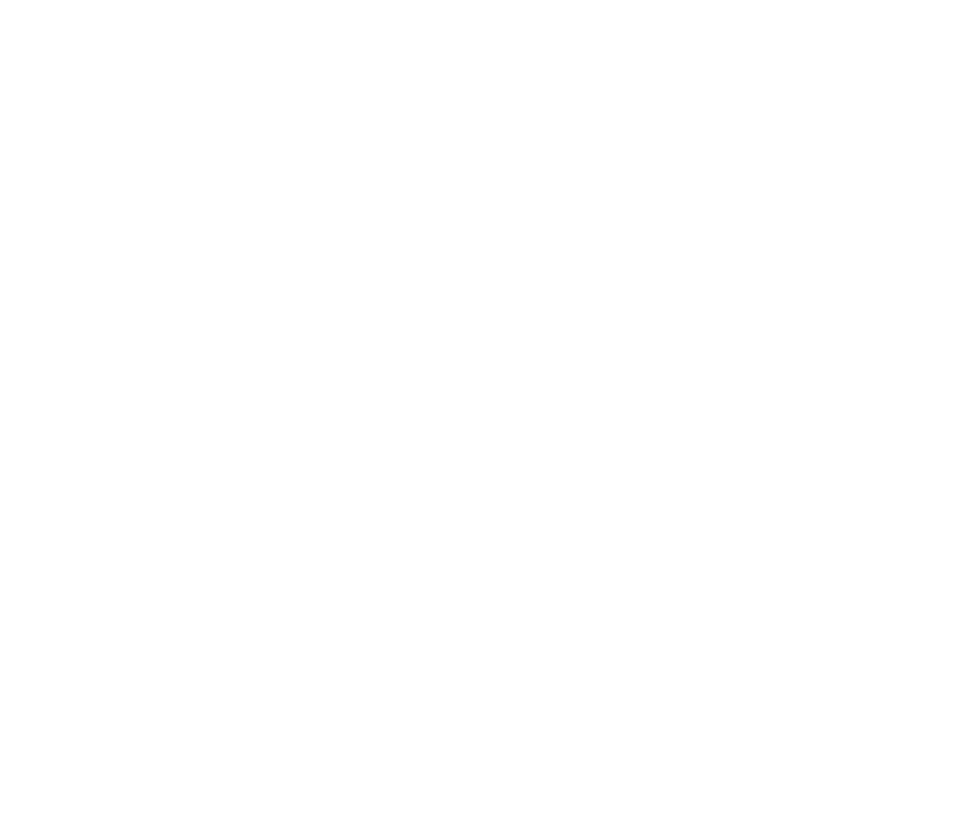
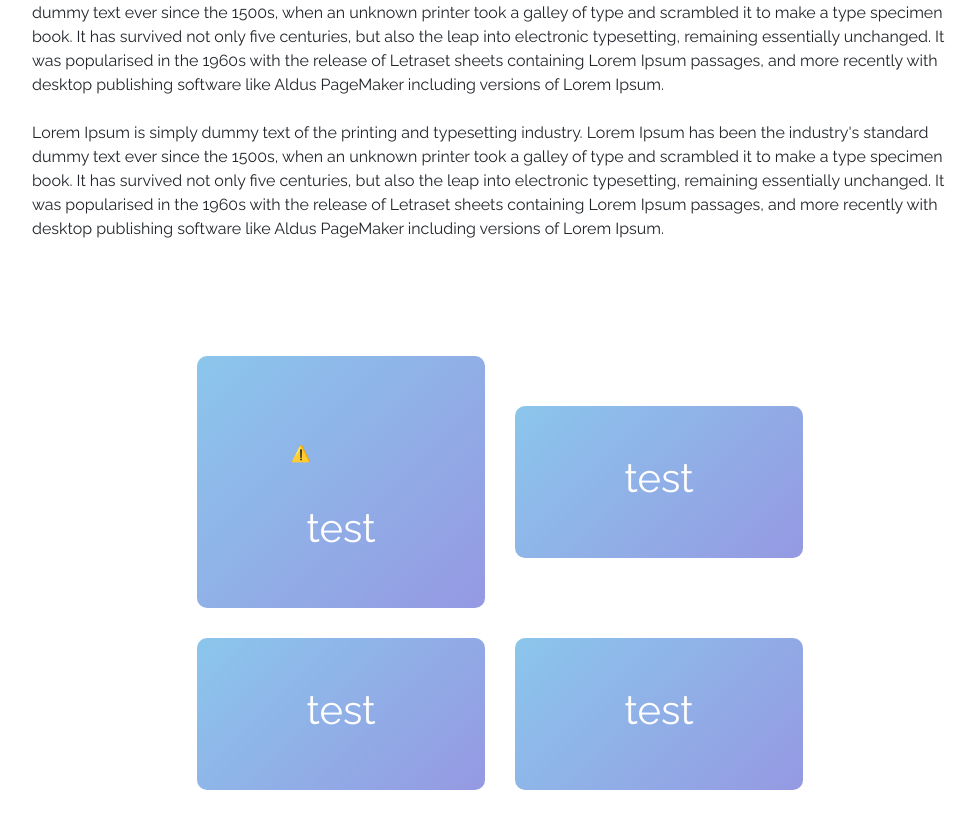
Before and after one commit to bassil-97/water-delivery-reactjs, a React (Create React App) app: page / in a window 1280 px wide. Shown: the part 3001-3830 px from the top of the page, without its empty margins (140-1115 px from the left). Before the commit the page ends 2729 px from the top, so only its background shows below. Built offline with nearby package versions, Linux system fonts and the light colour scheme; no server answers; the HTML template or start-up script is replaced by a standard one.

Commit message:
About us added

```diff
--- /dev/null
+++ b/src/components/aboutUs/AboutUs.css
@@ -0,0 +1,34 @@
+.about__us {
+    width: 100%;
+    min-height: 100vh;
+    padding: 10rem;
+}
+
+.about__us > .container >.about__us__elements {
+    width: 100%;
+    margin-top: 100px;
+    display: flex;
+    align-items: center;
+    justify-content: center;
+    flex-wrap: wrap;
+}
+
+.about__us > .container > .about__us__elements > .about__us_element {
+    display: flex;
+    align-items: center;
+    justify-content: center;
+    flex-direction: column;
+    width: 18rem;
+    padding: 3rem;
+    margin: 15px;
+    background-color: #8BC6EC;
+    background-image: linear-gradient(135deg, #8BC6EC 0%, #9599E2 100%);
+    border-radius: 10px;
+    color: white;
+}
+
+@media screen and (max-width: 992px) {
+    .about__us {
+        padding: 5rem 0px;
+    }
+}
--- /dev/null
+++ b/src/components/aboutUs/AboutUs.js
@@ -0,0 +1,43 @@
+import React from 'react';
+import './AboutUs.css';
+
+export default function AboutUs() {
+    return (
+        <div className="about__us">
+            <div className="container">
+                <h1>About Us</h1>
+                <hr className="mb-4" />
+                <p className="mb-4">
+                Lorem Ipsum is simply dummy text of the printing and typesetting industry.
+                Lorem Ipsum has been the industry's standard dummy text ever since the 1500s, when an unknown
+                printer took a galley of type and scrambled it to make a type specimen book. It has survived not
+                only five centuries, but also the leap into electronic typesetting, remaining essentially unchanged.
+                It was popularised in the 1960s with the release of Letraset sheets containing Lorem Ipsum passages,
+                and more recently with desktop publishing software like Aldus PageMaker including versions of Lorem Ipsum.
+                </p>
+                <p>
+                Lorem Ipsum is simply dummy text of the printing and typesetting industry. Lorem Ipsum has been the industry's
+                standard dummy text ever since the 1500s, when an unknown printer took a galley of type and scrambled it to make
+                a type specimen book. It has survived not only five centuries, but also the leap into electronic typesetting, remaining
+                essentially unchanged. It was popularised in the 1960s with the release of Letraset sheets containing Lorem Ipsum passages,
+                and more recently with desktop publishing software like Aldus PageMaker including versions of Lorem Ipsum.
+                </p>
+                <div className="about__us__elements">
+                    <div className="about__us_element">
+                    <lottie-player src="https://assets2.lottiefiles.com/packages/lf20_sj0skmmg.json"  background="transparent"  speed="1"  style={{width: "100px", height: "100px"}}  loop  autoplay></lottie-player>
+                        <h1>test</h1>
+                    </div>
+                    <div className="about__us_element">
+                        <h1>test</h1>
+                    </div>
+                    <div className="about__us_element">
+                        <h1>test</h1>
+                    </div>
+                    <div className="about__us_element">
+                        <h1>test</h1>
+                    </div>
+                </div>
+            </div>
+        </div>
+    )
+}
--- a/src/components/home/Home.js
+++ b/src/components/home/Home.js
@@ -4,6 +4,7 @@
 import Navbar from '../navbar/Navbar';
 import Products from '../products/Products';
 import OrderButton from '../orderButton/OrderButton';
+import AboutUs from '../aboutUs/AboutUs';
 
 export default function Home() {
     return (
@@ -38,6 +39,7 @@
                 </div>
             </div>
             <Products />
+            <AboutUs />
         </Fragment>
 
     )
--- a/src/components/products/Products.css
+++ b/src/components/products/Products.css
@@ -8,7 +8,7 @@
     min-height: 100vh;
     background: linear-gradient(-45deg, #ee7752, #e73c7e, #23a6d5, #23d5ab);
     background-size: 400% 400%;
-    animation: gradient 30s ease infinite;
+    animation: gradient 15s ease infinite;
 }
 
 .products > h1 {
```
